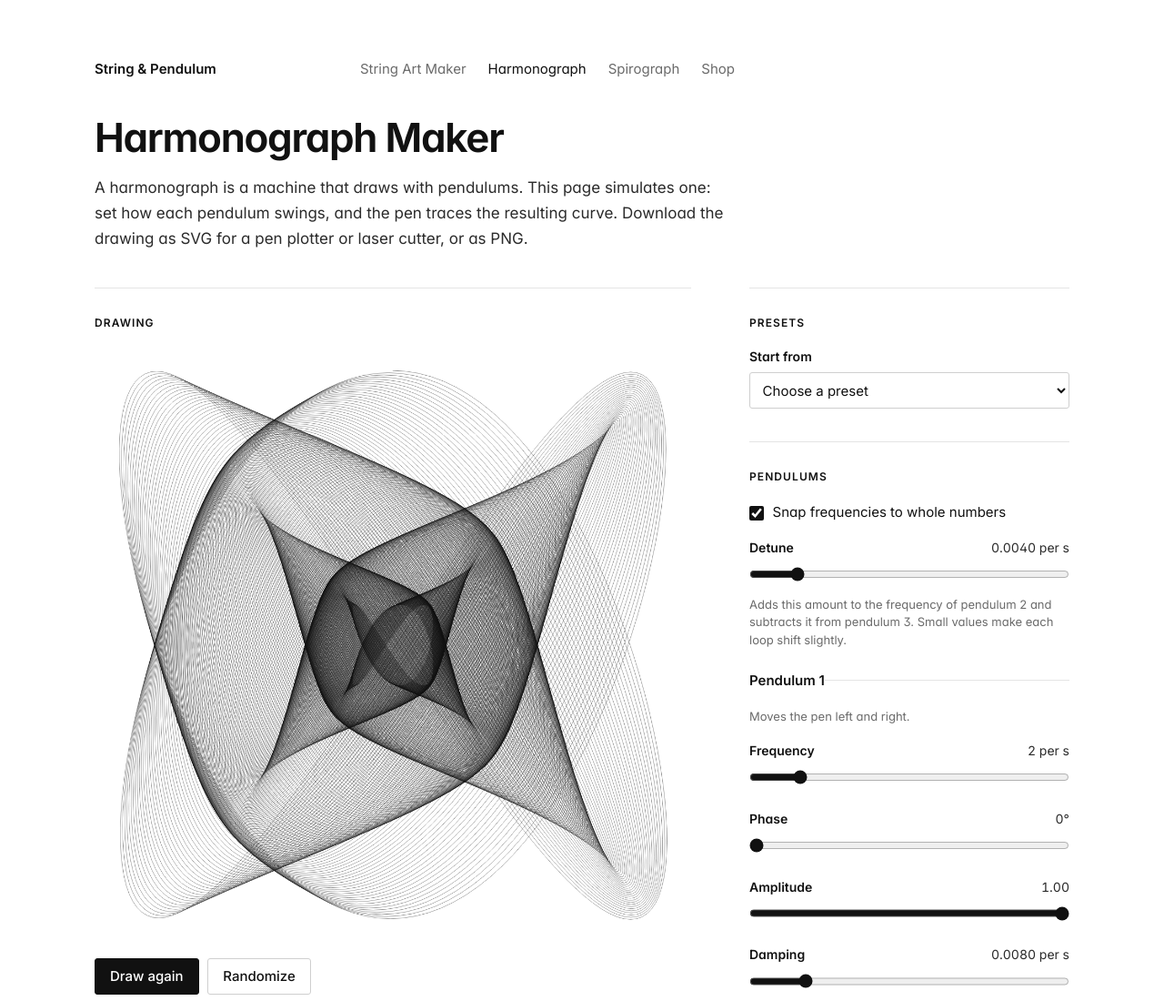
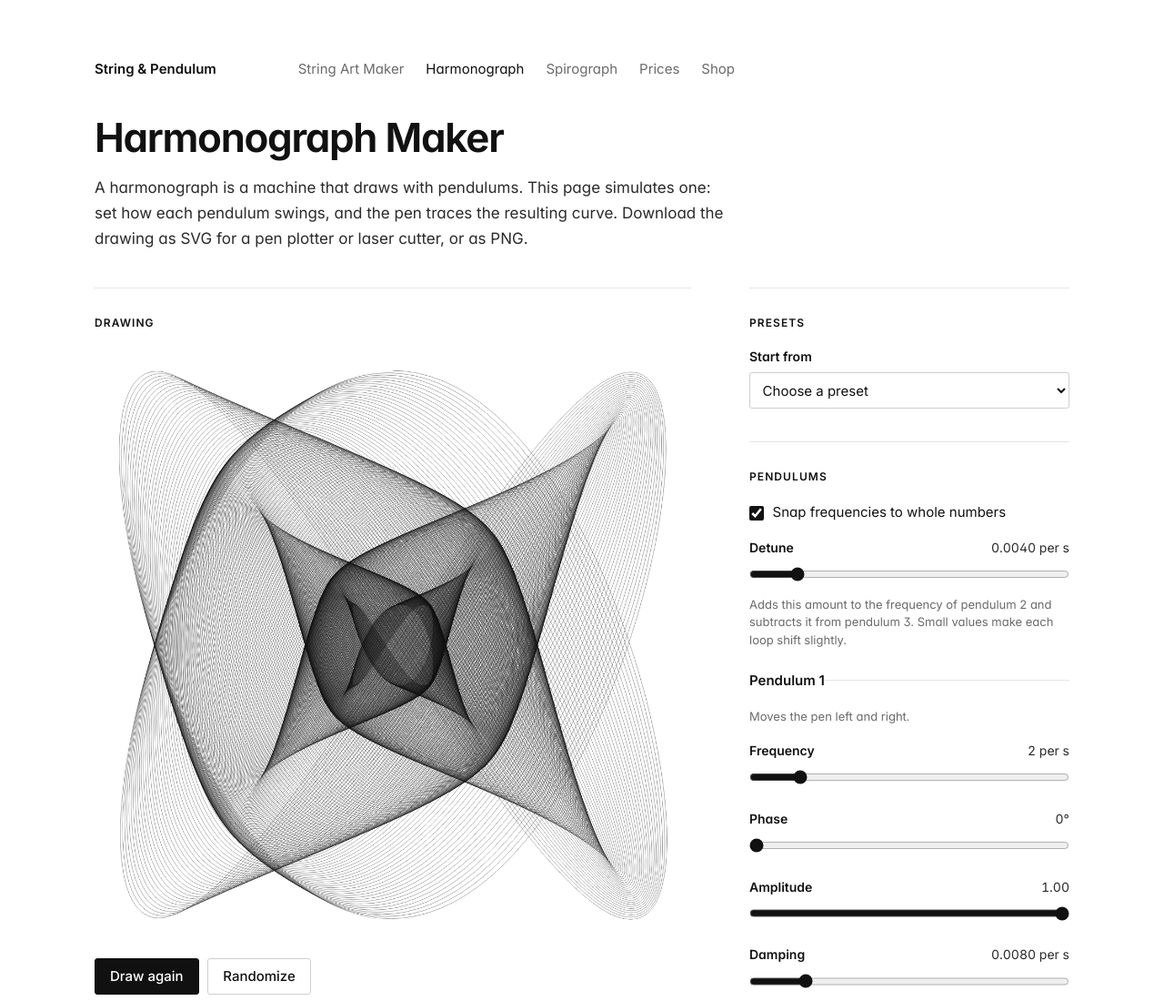
Before and after one commit to addisonkopplin/addisonkopplin.github.io, a plain HTML site: page harmonograph/index.html in a window 1280 px wide. Shown: the top 1100 px of the page at 91% size. Drawn offline with Linux system fonts and the light colour scheme.

Commit message:
Nav: add Prices

```diff
--- a/harmonograph/index.html
+++ b/harmonograph/index.html
@@ -55,7 +55,7 @@
 <div class="app">
 <div class="page">
 <header class="top">
-  <nav class="nav" aria-label="Site"><a class="home" href="/">String &amp; Pendulum</a><span><a href="/string-art/">String Art Maker</a><a href="/harmonograph/" aria-current="page">Harmonograph</a><a href="/spirograph/">Spirograph</a><a href="/shop/">Shop</a></span></nav>
+  <nav class="nav" aria-label="Site"><a class="home" href="/">String &amp; Pendulum</a><span><a href="/string-art/">String Art Maker</a><a href="/harmonograph/" aria-current="page">Harmonograph</a><a href="/spirograph/">Spirograph</a><a href="/prices/">Prices</a><a href="/shop/">Shop</a></span></nav>
   <h1>Harmonograph Maker</h1>
   <p class="lead">A harmonograph is a machine that draws with pendulums. This page simulates one: set how each pendulum swings, and the pen traces the resulting curve. Download the drawing as SVG for a pen plotter or laser cutter, or as PNG.</p>
 </header>
```
